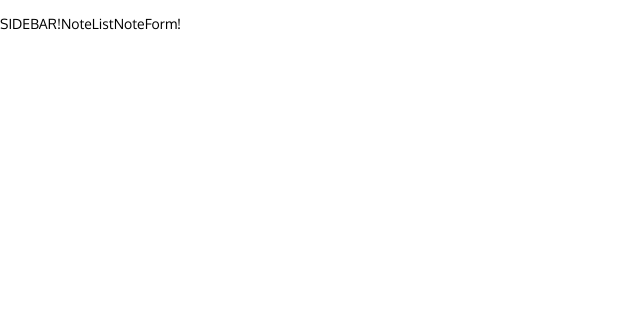
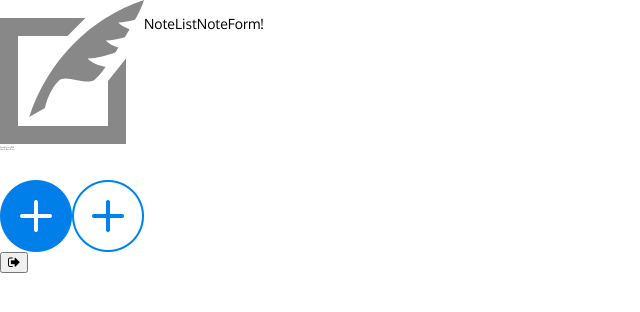
Before and after one commit to ImAtLeast12/Noteherder, a React (Create React App) app: page / in a window 1280 px wide. Shown: the top 312 px of the page, without its empty margins (0-640 px from the left). Built offline with nearby package versions, Linux system fonts and the light colour scheme; a web font is replaced by a local one.

Commit message:
Import images in Sidebar

```diff
--- a/src/Sidebar.js
+++ b/src/Sidebar.js
@@ -1,8 +1,29 @@
 import React from 'react'
 import './Sidebar.css'
+import quill from './quill.svg'
+import newHover from './new-hover.png'
+import newIcon from './new.png'
 
 const Sidebar=()=>{
-    return <p>SIDEBAR!</p>
+    return (
+        <nav className="Sidebar">
+          <div className="logo">
+            <img src={quill} alt="Noteherder"/>
+          </div>
+          <a className="new-note" href="/notes">
+            <img src={newHover} alt="New note"/>
+            <img
+            className="outline"
+            src={newIcon}
+            alt="New note"/>
+          </a>
+          <div className="SignOut">
+            <button>
+              <i className="fa fa-sign-out"></i>
+            </button>
+          </div>
+        </nav>
+        )
 
 }
 export default Sidebar
```
